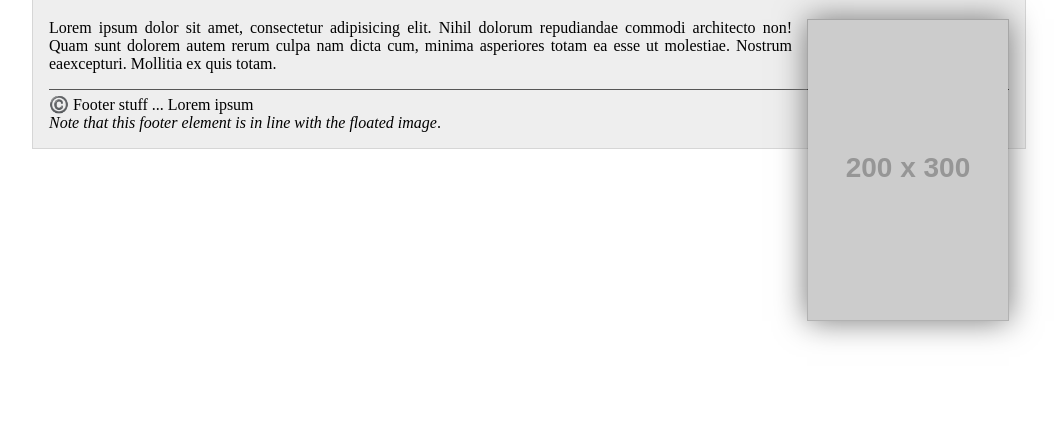
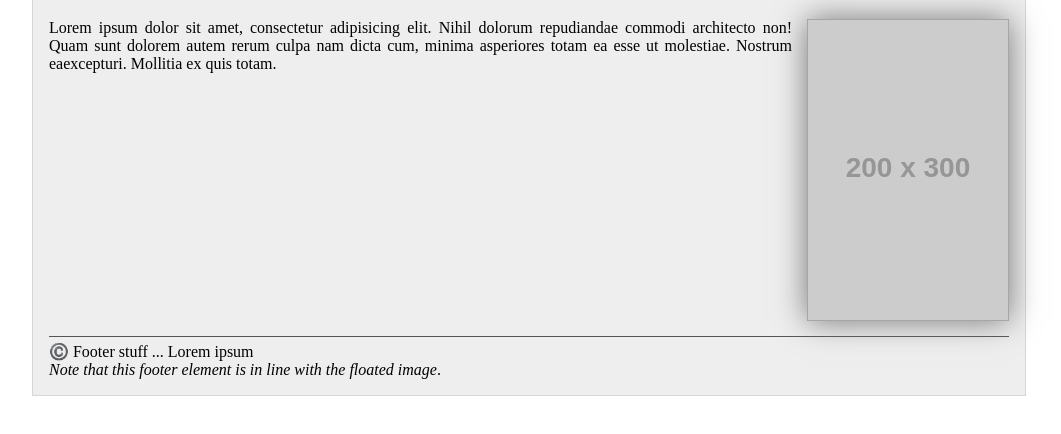
Before and after one commit to kvnqzikky00/wdd130, a plain HTML site: page week03/float.html in a window 1280 px wide. Shown: the part 94-528 px from the top of the page, without its empty margins (111-1172 px from the left). Drawn offline with Linux system fonts and the light colour scheme; placeholder pictures from the web are drawn by us.

Commit message:
float and clear properties wk03

```diff
--- a/week03/styles/float.css
+++ b/week03/styles/float.css
@@ -22,5 +22,5 @@ footer {
     padding-top: 5px;
     /* Remove the comment below and observe the results. */
 
-    /* clear: both; */
+    clear: both;
 }
```
Also changed, not shown: week03/float.html (+8 -4 lines).
